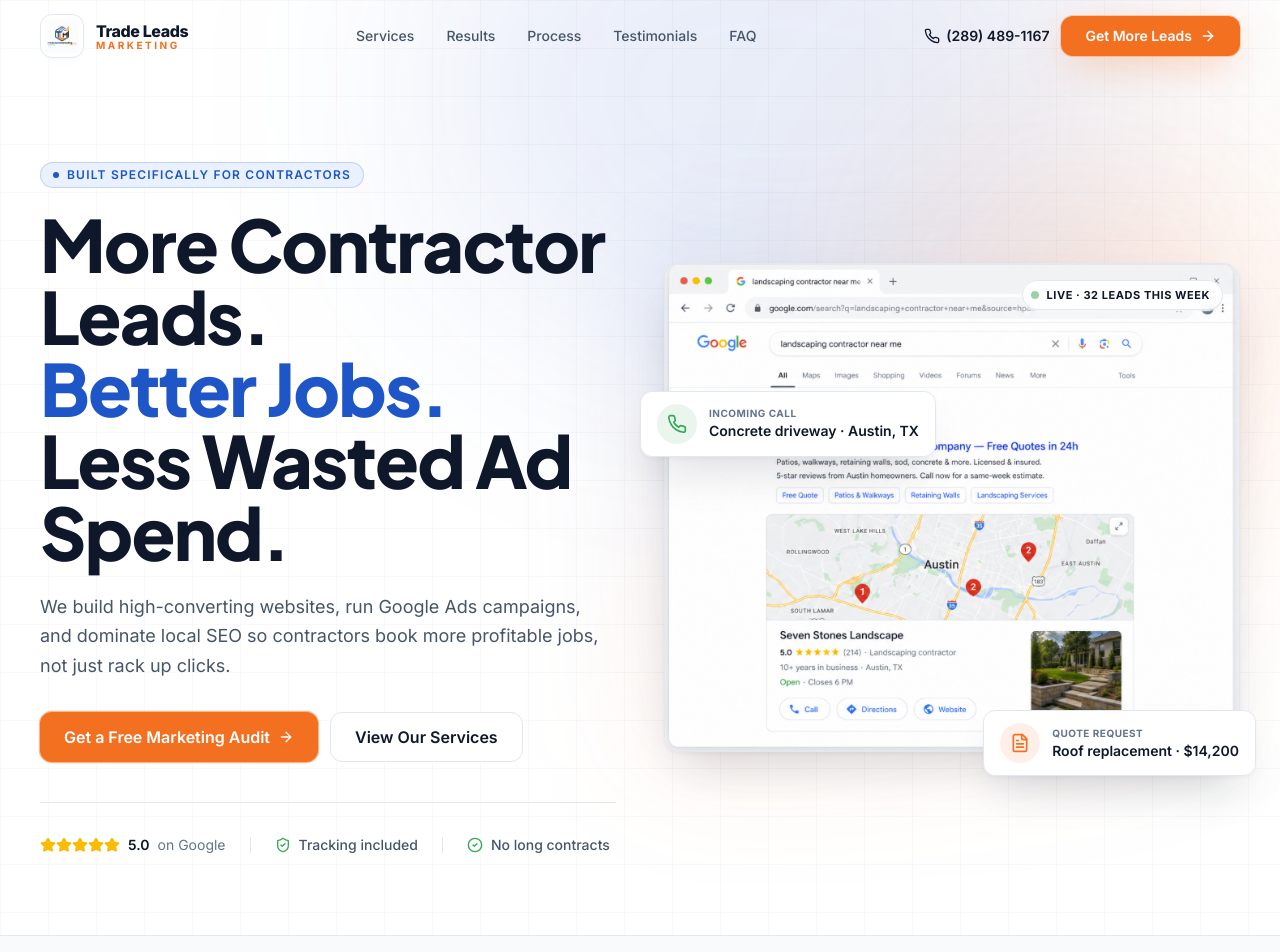
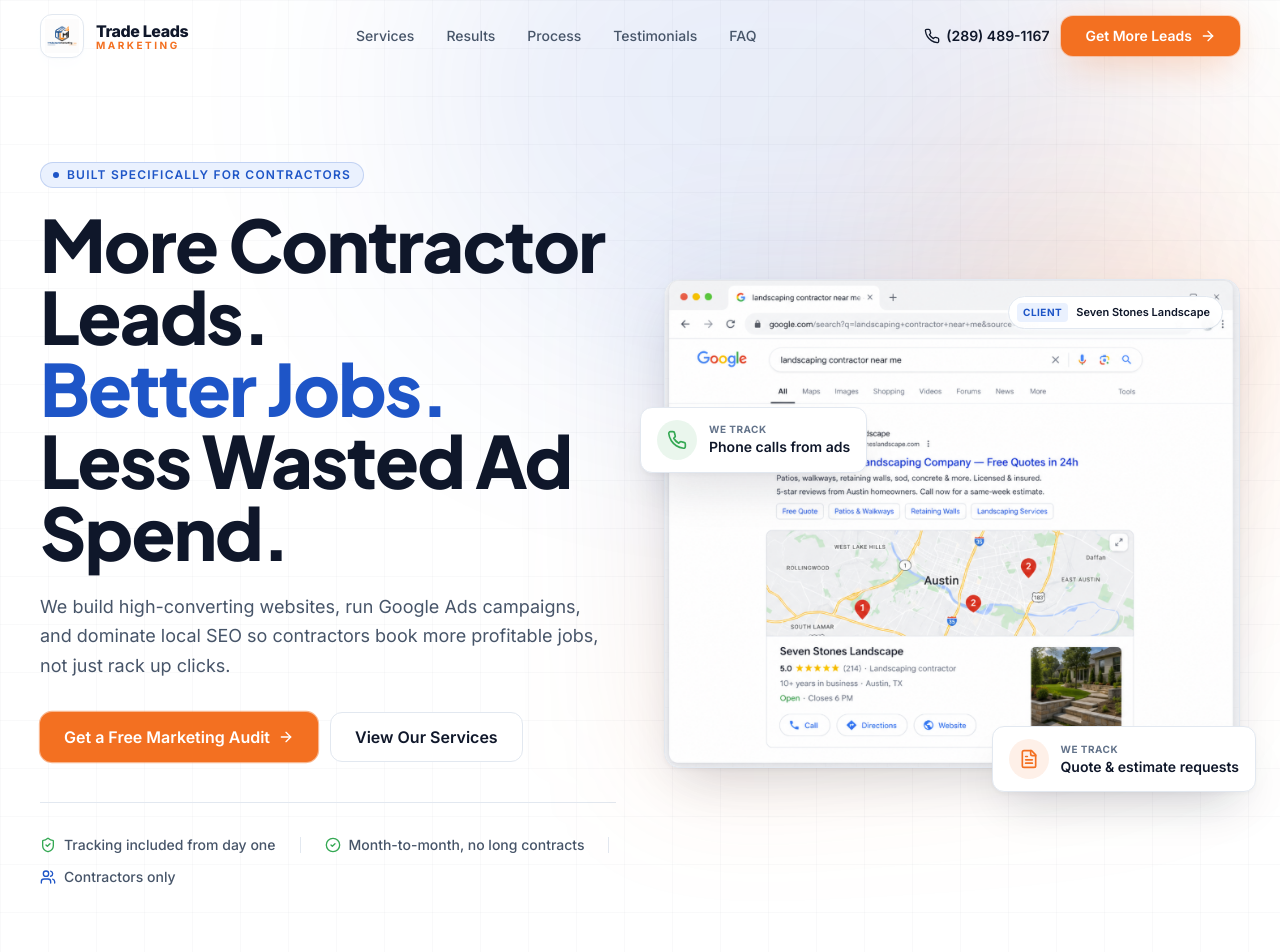
Before and after one commit to AhmadHamadi/TLM, a React (Vite) app: page / in a window 1280 px wide. Shown: the top 952 px of the page. Built offline with nearby package versions, Linux system fonts and the light colour scheme.

Commit message:
Trust: remove unverifiable claims (review counts, fake activity badges, fabricated metrics) and tighten attribution to the real client case

```diff
--- a/index.html
+++ b/index.html
@@ -156,13 +156,6 @@
           { "@type": "Offer", "itemOffered": { "@type": "Service", "name": "Lead & Call Tracking", "description": "See every call, form, and lead source, and know which campaigns book real jobs." } },
           { "@type": "Offer", "itemOffered": { "@type": "Service", "name": "Conversion Rate Optimization", "description": "Test offers, headlines, and forms to squeeze more leads from the same traffic." } }
         ]
-      },
-      "aggregateRating": {
-        "@type": "AggregateRating",
-        "ratingValue": "5.0",
-        "reviewCount": "27",
-        "bestRating": "5",
-        "worstRating": "1"
       }
     }
     </script>
--- a/src/App.jsx
+++ b/src/App.jsx
@@ -242,19 +242,22 @@ function HeroSearchMockup() {
           decoding="async"
         />
 
-        {/* Top badge */}
-        <motion.div
+        {/* Client attribution badge */}
+        <motion.a
+          href="https://sevenstoneslandscape.ca"
+          target="_blank"
+          rel="noreferrer"
           initial={{ opacity: 0, y: -10 }}
           animate={{ opacity: 1, y: 0 }}
           transition={{ delay: 0.6 }}
-          className="absolute top-4 right-4 flex items-center gap-2 bg-white/95 backdrop-blur rounded-full pl-2 pr-3 py-1.5 shadow-soft border border-line"
+          className="absolute top-4 right-4 flex items-center gap-2 bg-white/95 backdrop-blur rounded-full pl-2 pr-3 py-1.5 shadow-soft border border-line hover:border-blue/40 transition-colors"
         >
-          <span className="h-2 w-2 rounded-full bg-gGreen animate-pulse" />
-          <span className="text-[11px] font-bold text-ink uppercase tracking-wider">Live · 32 leads this week</span>
-        </motion.div>
+          <span className="text-[10px] font-bold text-blue uppercase tracking-wider bg-bluesoft px-1.5 py-0.5 rounded">Client</span>
+          <span className="text-[11px] font-semibold text-ink">Seven Stones Landscape</span>
+        </motion.a>
       </div>
 
-      {/* Floating callout: phone call notification */}
+      {/* Floating callout: what we track */}
       <motion.div
         initial={{ opacity: 0, x: -20 }}
         animate={{ opacity: 1, x: 0 }}
@@ -265,12 +268,12 @@ function HeroSearchMockup() {
           <Phone className="h-5 w-5 text-gGreen" />
         </div>
         <div>
-          <div className="text-[10px] uppercase tracking-wider text-slate2 font-bold">Incoming call</div>
-          <div className="text-sm font-semibold text-ink">Concrete driveway · Austin, TX</div>
+          <div className="text-[10px] uppercase tracking-wider text-slate2 font-bold">We track</div>
+          <div className="text-sm font-semibold text-ink">Phone calls from ads</div>
         </div>
       </motion.div>
 
-      {/* Floating: lead form */}
+      {/* Floating: lead form tracking */}
       <motion.div
         initial={{ opacity: 0, x: 20 }}
         animate={{ opacity: 1, x: 0 }}
@@ -282,8 +285,8 @@ function HeroSearchMockup() {
           <FileText className="h-5 w-5 text-brand" />
         </div>
         <div>
-          <div className="text-[10px] uppercase tracking-wider text-slate2 font-bold">Quote request</div>
-          <div className="text-sm font-semibold text-ink">Roof replacement · $14,200</div>
+          <div className="text-[10px] uppercase tracking-wider text-slate2 font-bold">We track</div>
+          <div className="text-sm font-semibold text-ink">Quote &amp; estimate requests</div>
         </div>
       </motion.div>
     </motion.div>
@@ -327,23 +330,20 @@ function Hero() {
 
             {/* Trust strip */}
             <motion.div variants={fadeUp} className="mt-10 pt-8 border-t border-line">
-              <div className="flex flex-wrap items-center gap-6">
-                <div className="flex items-center gap-2">
-                  <div className="flex">
-                    {[1,2,3,4,5].map(i => <Star key={i} className="h-4 w-4 fill-gReview text-gReview" />)}
-                  </div>
-                  <span className="text-sm font-semibold text-ink">5.0</span>
-                  <span className="text-sm text-slate2">on Google</span>
-                </div>
-                <div className="h-4 w-px bg-line" />
+              <div className="flex flex-wrap items-center gap-x-6 gap-y-3">
                 <div className="flex items-center gap-2 text-sm text-slate1">
                   <ShieldCheck className="h-4 w-4 text-gGreen" />
-                  <span className="font-medium">Tracking included</span>
+                  <span className="font-medium">Tracking included from day one</span>
                 </div>
                 <div className="h-4 w-px bg-line" />
                 <div className="flex items-center gap-2 text-sm text-slate1">
                   <CheckCircle2 className="h-4 w-4 text-gGreen" />
-                  <span className="font-medium">No long contracts</span>
+                  <span className="font-medium">Month-to-month, no long contracts</span>
+                </div>
+                <div className="h-4 w-px bg-line" />
+                <div className="flex items-center gap-2 text-sm text-slate1">
+                  <Users className="h-4 w-4 text-blue" />
+                  <span className="font-medium">Contractors only</span>
                 </div>
               </div>
             </motion.div>
@@ -676,7 +676,7 @@ function Results() {
           className="mt-16"
         >
           <div className="text-center text-[10px] uppercase tracking-[0.3em] text-white/45 font-bold mb-4">
-            Examples from past contractor campaigns
+            Sample improvements from a real contractor campaign
           </div>
           <div className="grid grid-cols-2 md:grid-cols-4 gap-4">
             {[
@@ -694,7 +694,7 @@ function Results() {
             ))}
           </div>
           <div className="text-center text-[11px] text-white/45 mt-4 max-w-2xl mx-auto">
-            Results vary by market, budget, and competition. Numbers shown reflect outcomes from specific past contractor campaigns and should not be interpreted as a guarantee of future results.
+            Results vary by market, budget, seasonality, and competition. Numbers shown reflect specific past contractor campaigns and should not be interpreted as a guarantee of future results. Speak with us directly to discuss what is realistic for your business.
           </div>
         </motion.div>
       </div>
@@ -724,14 +724,6 @@ function Testimonials() {
       initials: 'SS',
       bg:    'bg-brand'
     },
-    {
-      quote: 'I was getting reports from my old agency that meant nothing. Trade Leads Marketing showed me booked jobs and revenue. The phone is ringing for the right kind of work now.',
-      name:  'Danny',
-      role:  'Owner, General Contractor',
-      where: 'Renovation & Builds',
-      initials: 'D',
-      bg:    'bg-gGreen'
-    }
   ];
 
   return (
@@ -741,16 +733,12 @@ function Testimonials() {
         <motion.h2 variants={fadeUp} className="h-display text-4xl md:text-5xl text-ink mt-4">
           What Contractors Say
         </motion.h2>
-        <motion.div variants={fadeUp} className="flex items-center justify-center gap-2 mt-4">
-          <div className="flex">
-            {[1,2,3,4,5].map(i => <Star key={i} className="h-5 w-5 fill-gReview text-gReview" />)}
-          </div>
-          <span className="text-ink font-semibold">5.0</span>
-          <span className="text-slate2">from 27+ verified Google reviews</span>
+        <motion.div variants={fadeUp} className="text-slate1 mt-3 max-w-2xl mx-auto">
+          Real contractors. Real campaigns. Reach out to any of them directly if you want to verify.
         </motion.div>
       </motion.div>
 
-      <div className="grid md:grid-cols-3 gap-6">
+      <div className="grid md:grid-cols-2 gap-6 max-w-4xl mx-auto">
         {items.map((t, i) => (
           <motion.div
             key={t.name}
@@ -760,13 +748,8 @@ function Testimonials() {
             transition={{ duration: 0.6, delay: i * 0.12 }}
             className="bg-white rounded-2xl border border-line shadow-soft hover:shadow-lifted hover:-translate-y-1 transition-all duration-300 p-7 relative"
           >
-            <div className="flex items-center justify-between mb-3">
-              <div className="flex">
-                {[1,2,3,4,5].map(i => <Star key={i} className="h-4 w-4 fill-gReview text-gReview" />)}
-              </div>
-              <div className="flex items-center gap-1.5 text-[10px] font-bold uppercase text-slate2">
-                <GoogleG className="h-3 w-3" /> Verified
-              </div>
+            <div className="flex">
+              {[1,2,3,4,5].map(i => <Star key={i} className="h-4 w-4 fill-gReview text-gReview" />)}
             </div>
             <p className="text-ink leading-relaxed">"{t.quote}"</p>
             <div className="mt-6 pt-6 border-t border-line flex items-center gap-3">
@@ -927,9 +910,9 @@ function WhyUs() {
           {/* Trust cards */}
           <div className="grid grid-cols-3 gap-3 mt-10">
             {[
-              { icon: Award,        l: '5.0 Stars',     s: 'Google Reviews' },
               { icon: ShieldCheck,  l: 'Contractor-Only', s: 'Specialty Focus' },
-              { icon: ThumbsUp,     l: 'Month-to-Month', s: 'No long contracts' }
+              { icon: ThumbsUp,     l: 'Month-to-Month', s: 'No long contracts' },
+              { icon: Activity,     l: 'Tracked',         s: 'From Day One' }
             ].map((b) => {
               const Icon = b.icon;
               return (
@@ -1396,11 +1379,8 @@ function Footer() {
               <Mail className="h-4 w-4" /> info@tradeleadsmarketing.ca
             </a>
             <div className="mt-3 text-white/55 text-sm">Serving contractors across North America.</div>
-            <div className="mt-4 flex items-center gap-2">
-              <div className="flex">
-                {[1,2,3,4,5].map(i => <Star key={i} className="h-3.5 w-3.5 fill-gReview text-gReview" />)}
-              </div>
-              <span className="text-xs text-white/70">5.0 on Google</span>
+            <div className="mt-4 text-xs text-white/55">
+              Built specifically for contractors. Not generic agencies.
             </div>
           </div>
         </div>
```
